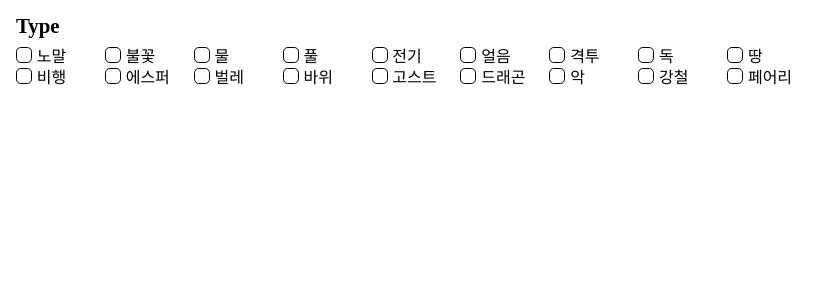
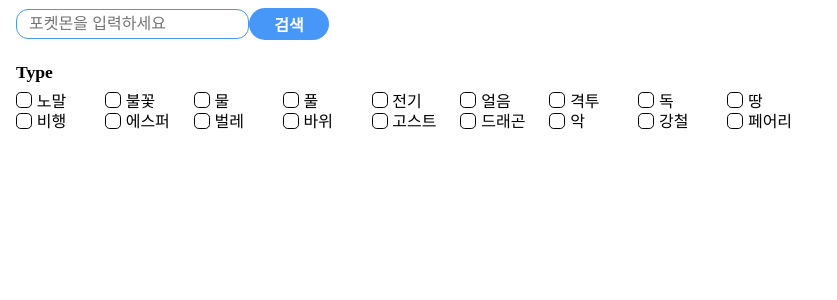
Before and after one commit to jsg3121/pokemon, a React (Create React App) app in the folder client/: page / in a window 1280 px wide. Shown: the top 300 px of the page, without its empty margins (0-837 px from the left). Built offline with nearby package versions, Linux system fonts and the light colour scheme.

Commit message:
FEAT(#8) : 이름 검색 추가

```diff
--- a/client/src/components/src/common/Button.component.tsx
+++ b/client/src/components/src/common/Button.component.tsx
@@ -5,7 +5,7 @@ import styled from 'styled-components'
 interface ButtonComponentProps {
   onClick: () => void
   buttonType: 'default' | 'danger' | 'waring' | 'gray'
-  value: string
+  label: string
 }
 
 const Button = styled.button<Pick<ButtonComponentProps, 'buttonType'>>`
@@ -48,7 +48,7 @@ const Button = styled.button<Pick<ButtonComponentProps, 'buttonType'>>`
 `
 
 const ButtonComponent: React.FC<ButtonComponentProps> = (props) => {
-  const { buttonType, value, onClick } = props
+  const { buttonType, label, onClick } = props
 
   const handleClick = React.useCallback(() => {
     onClick()
@@ -56,7 +56,7 @@ const ButtonComponent: React.FC<ButtonComponentProps> = (props) => {
 
   return (
     <Button onClick={handleClick} buttonType={buttonType}>
-      {value}
+      {label}
     </Button>
   )
 }
--- a/client/src/components/src/common/Input.component.tsx
+++ b/client/src/components/src/common/Input.component.tsx
@@ -3,9 +3,11 @@ import isEqual from 'fast-deep-equal'
 import styled from 'styled-components'
 
 interface InputComponentProps {
-  defaultValue: string
   type: 'text' | 'password'
-  status: 'default' | 'danger' | 'waring' | undefined
+  defaultValue?: string
+  placeholder?: string
+  status?: 'default' | 'danger' | 'waring'
+  onChange: (value: string) => void
 }
 
 const Input = styled.input<{
@@ -41,9 +43,24 @@ const Input = styled.input<{
 `
 
 const InputComponent: React.FC<InputComponentProps> = (props) => {
-  const { defaultValue, type, status } = props
+  const { defaultValue, placeholder, type, status, onChange } = props
 
-  return <Input type={type} defaultValue={defaultValue} status={status} />
+  const handleChange = React.useCallback(
+    (e: React.ChangeEvent<HTMLInputElement>) => {
+      onChange(e.target.value)
+    },
+    [onChange]
+  )
+
+  return (
+    <Input
+      type={type}
+      defaultValue={defaultValue}
+      status={status}
+      placeholder={placeholder}
+      onChange={handleChange}
+    />
+  )
 }
 
 export default React.memo(InputComponent, isEqual)
--- a/client/src/components/src/common/Modal.component.tsx
+++ b/client/src/components/src/common/Modal.component.tsx
@@ -94,12 +94,12 @@ const ModalComponent: React.FC<ModalComponentProps> = (props) => {
               <ButtonComponent
                 buttonType="default"
                 onClick={handleClick}
-                value="OK"
+                label="OK"
               />
               <ButtonComponent
                 buttonType="gray"
                 onClick={handleCancel}
-                value="Cancle"
+                label="Cancle"
               />
             </>
           )}
@@ -108,7 +108,7 @@ const ModalComponent: React.FC<ModalComponentProps> = (props) => {
               <ButtonComponent
                 buttonType={modalType}
                 onClick={handleClick}
-                value="OK"
+                label="OK"
               />
             </>
           )}
--- a/client/src/container/src/Filter.container.tsx
+++ b/client/src/container/src/Filter.container.tsx
@@ -1,83 +1,19 @@
-import { observer } from 'mobx-react'
-import React, { useContext } from 'react'
+import React from 'react'
 import styled from 'styled-components'
-import { Checkbox } from '../../components'
-import { FilterContext } from '../../context'
-import { PokemonTypes } from '../../types'
+import { Search, Types } from './filter'
 
 const Filter = styled.header`
   width: 100%;
   height: 10rem;
-
-  .filter__type {
-    width: 50rem;
-    height: 8rem;
-    padding: 1rem;
-
-    .filter__type--title {
-      margin-bottom: 0.5rem;
-      font-size: 1.3rem;
-      font-weight: 700;
-
-      span {
-        font-size: 0.8rem;
-        margin-left: 0.5rem;
-        font-weight: 500;
-        color: #666666;
-      }
-    }
-
-    & > div {
-      width: 50rem;
-      display: grid;
-      grid-template-columns: repeat(9, 1fr);
-      grid-template-rows: 1fr 1fr;
-    }
-  }
 `
 
-const FilterContainer: React.FC = observer(() => {
-  const { changeFilter, filter } = useContext(FilterContext)
-
-  const handleTypeCheck = React.useCallback(
-    (value: string) => {
-      if (changeFilter) {
-        changeFilter({ type: 'type', value })
-      }
-    },
-    [changeFilter]
-  )
-
+const FilterContainer: React.FC = () => {
   return (
     <Filter>
-      <div className="filter__type">
-        <p className="filter__type--title">
-          Type
-          {filter && filter.type.length === 2 && (
-            <span>최대 두 타입까지 선택할 수 있습니다.</span>
-          )}
-        </p>
-        <div>
-          {Object.entries(PokemonTypes).map((key) => {
-            return (
-              <Checkbox
-                key={key[0]}
-                label={key[1]}
-                value={key[0].toLowerCase()}
-                onChecked={handleTypeCheck}
-                disabled={
-                  filter?.type.length === 2 &&
-                  filter.type.indexOf(key[0].toLowerCase()) < 0
-                    ? true
-                    : false
-                }
-              />
-            )
-          })}
-        </div>
-      </div>
+      <Search />
+      <Types />
     </Filter>
   )
-})
+}
 
 export default FilterContainer
--- /dev/null
+++ b/client/src/container/src/filter/index.ts
@@ -0,0 +1,2 @@
+export { default as Types } from './src/Types.container'
+export { default as Search } from './src/Search.container'
--- /dev/null
+++ b/client/src/container/src/filter/src/Search.container.tsx
@@ -0,0 +1,45 @@
+import isEqual from 'fast-deep-equal'
+import { observer } from 'mobx-react'
+import React from 'react'
+import styled from 'styled-components'
+import { Button, Input } from '../../../../components'
+import { FilterContext } from '../../../../context'
+
+const Search = styled.div`
+  width: 20rem;
+  height: 3rem;
+  display: flex;
+  align-items: center;
+  justify-content: space-between;
+  padding: 1rem;
+`
+
+const SearchContainer: React.FC = observer(() => {
+  const [keyword, setKeyword] = React.useState<string>('')
+
+  const { changeFilter } = React.useContext(FilterContext)
+
+  const hadleClick = React.useCallback(() => {
+    if (changeFilter) {
+      changeFilter({ type: 'name', value: keyword })
+    }
+  }, [changeFilter, keyword])
+
+  const handleChange = React.useCallback((e: string) => {
+    setKeyword(() => e)
+  }, [])
+
+  return (
+    <Search>
+      <Input
+        type="text"
+        status="default"
+        placeholder="포켓몬을 입력하세요"
+        onChange={handleChange}
+      />
+      <Button buttonType="default" label="검색" onClick={hadleClick} />
+    </Search>
+  )
+})
+
+export default React.memo(SearchContainer, isEqual)
--- /dev/null
+++ b/client/src/container/src/filter/src/Types.container.tsx
@@ -0,0 +1,77 @@
+import React from 'react'
+import isEqual from 'fast-deep-equal'
+import { FilterContext } from '../../../../context'
+import { PokemonTypes } from '../../../../types'
+import { Checkbox } from '../../../../components'
+import { observer } from 'mobx-react'
+import styled from 'styled-components'
+
+const Types = styled.div`
+  width: 50rem;
+  height: 8rem;
+  padding: 1rem;
+
+  .filter__type--title {
+    margin-bottom: 0.5rem;
+    font-size: 1.1rem;
+    font-weight: 700;
+
+    span {
+      font-size: 0.8rem;
+      margin-left: 0.5rem;
+      font-weight: 500;
+      color: #666666;
+    }
+  }
+
+  & > div {
+    width: 50rem;
+    display: grid;
+    grid-template-columns: repeat(9, 1fr);
+    grid-template-rows: 1fr 1fr;
+  }
+`
+
+const TypesContainer: React.FC = observer(() => {
+  const { changeFilter, filter } = React.useContext(FilterContext)
+
+  const handleTypeCheck = React.useCallback(
+    (value: string) => {
+      if (changeFilter) {
+        changeFilter({ type: 'type', value })
+      }
+    },
+    [changeFilter]
+  )
+
+  return (
+    <Types className="filter__type">
+      <p className="filter__type--title">
+        Type
+        {filter && filter.type.length === 2 && (
+          <span>최대 두 타입까지 선택할 수 있습니다.</span>
+        )}
+      </p>
+      <div>
+        {Object.entries(PokemonTypes).map((key) => {
+          return (
+            <Checkbox
+              key={key[0]}
+              label={key[1]}
+              value={key[0].toLowerCase()}
+              onChecked={handleTypeCheck}
+              disabled={
+                filter?.type.length === 2 &&
+                filter.type.indexOf(key[0].toLowerCase()) < 0
+                  ? true
+                  : false
+              }
+            />
+          )
+        })}
+      </div>
+    </Types>
+  )
+})
+
+export default React.memo(TypesContainer, isEqual)
--- a/client/src/store/src/filter.ts
+++ b/client/src/store/src/filter.ts
@@ -24,11 +24,14 @@ export class FilterStore {
         if (this.type.length <= 2) {
           if (this.type.indexOf(value.toString()) === -1) {
             this.type.push(value.toString())
-            this.setTypeArray(this.type)
+            this.setTypeArray()
           } else {
             this.type.splice(this.type.indexOf(value.toString()), 1)
           }
         }
+        return
+      case 'name':
+        this.name = value.toString()
         return
 
       default:
@@ -47,7 +50,7 @@ export class FilterStore {
   }
 
   @action
-  private setTypeArray(arr: Array<string>) {
+  private setTypeArray() {
     const set = new Set(this.type)
     this.type = [...set]
   }
```
Also changed, not shown: 1 other file (tests, documents, lock files or other folders).
